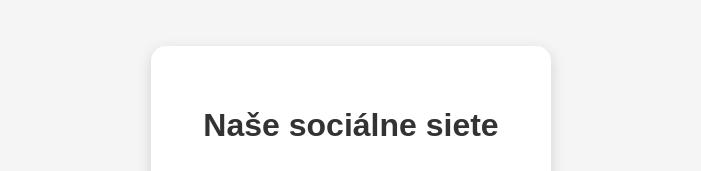
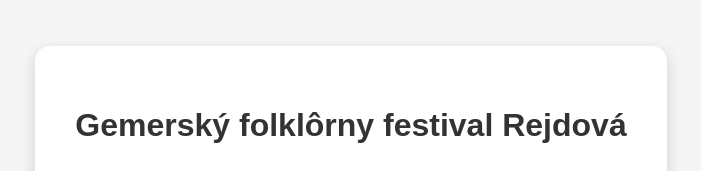
Before and after one commit to Ardarex/Gemerskepoklady, a plain HTML site: page index.html in a window 1280 px wide. Shown: the part 206-377 px from the top of the page, without its empty margins (289-990 px from the left). Drawn offline with Linux system fonts and the light colour scheme.

Commit message:
Update index.html

```diff
--- a/index.html
+++ b/index.html
@@ -3,7 +3,7 @@
 <head>
     <meta charset="UTF-8">
     <meta name="viewport" content="width=device-width, initial-scale=1.0">
-    <title>Gemerský folklôrny festival Tejdová</title>
+    <title>Gemerský folklôrny festival Rejdová</title>
 
     <!-- Font Awesome -->
     <link rel="stylesheet" href="https://cdnjs.cloudflare.com/ajax/libs/font-awesome/6.5.2/css/all.min.css">
@@ -75,7 +75,7 @@
 <body>
 
 <div class="social-box">
-    <h1>Naše sociálne siete</h1>
+    <h1>Gemerský folklôrny festival Rejdová</h1>
 
     <a class="social-link instagram"
        href="https://www.instagram.com/gff_rejdova/"
```
